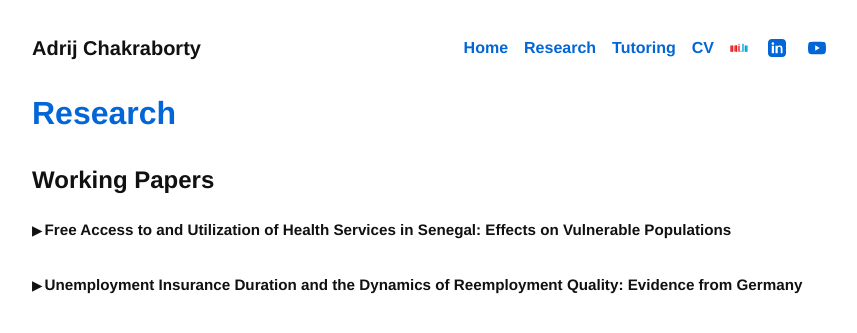
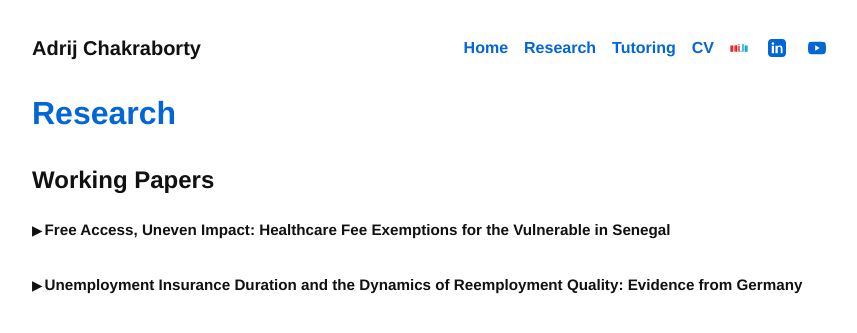
Before and after one commit to AdrijC3/AdrijC3.github.io, a Jekyll site: the page built from research.md, in a window 1280 px wide. Shown: the top 333 px of the page, without its empty margins (208-1065 px from the left). Built offline with Jekyll 4.4.1, drawn with Linux system fonts in a browser that asks for light colours.

Commit message:
Update research.md

```diff
--- a/research.md
+++ b/research.md
@@ -9,7 +9,7 @@ title: Research
 
 <div class="research-block">
   <details>
-    <summary><strong>Free Access to and Utilization of Health Services in Senegal: Effects on Vulnerable Populations</strong></summary>
+    <summary><strong>Free Access, Uneven Impact: Healthcare Fee Exemptions for the Vulnerable in Senegal</strong></summary>
 
     <p><em>with Michel Tenikue</em></p>
 
```
